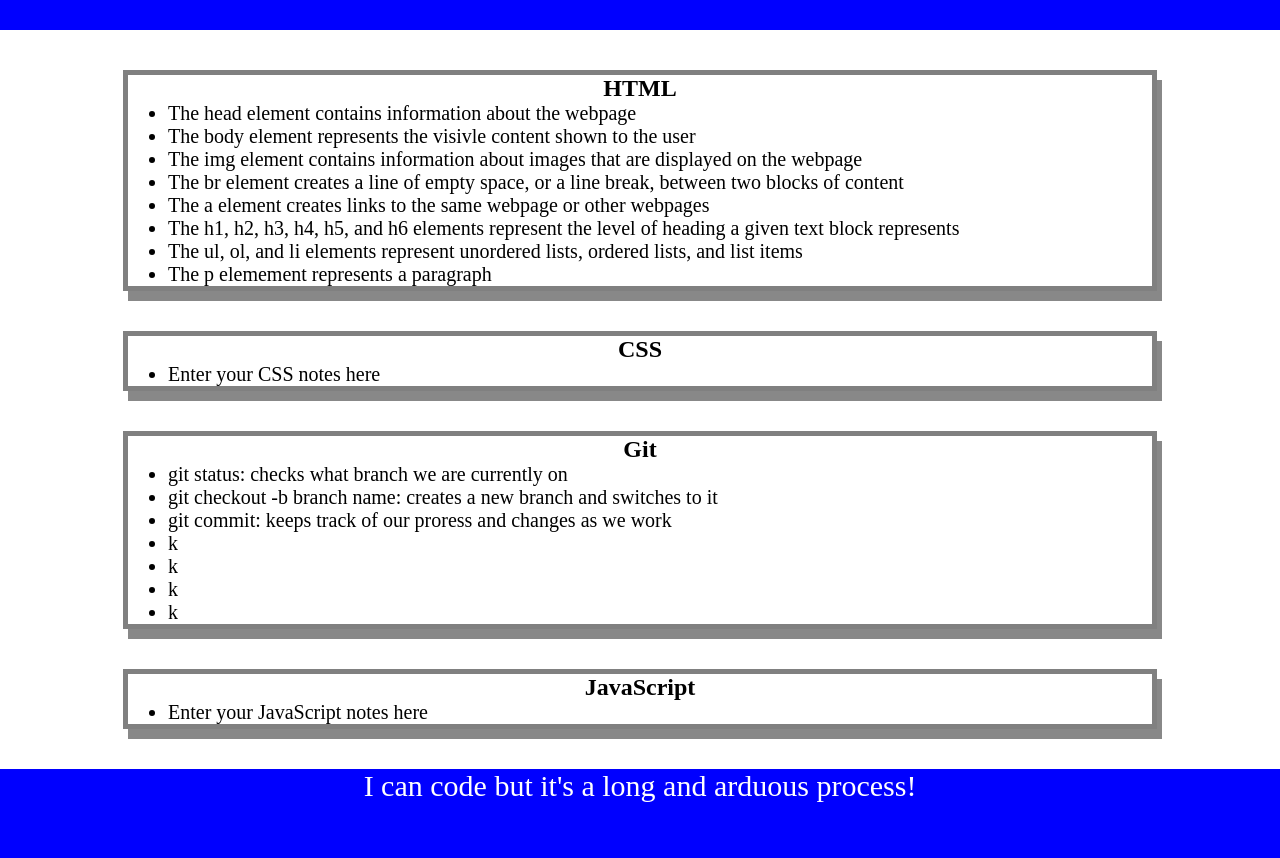
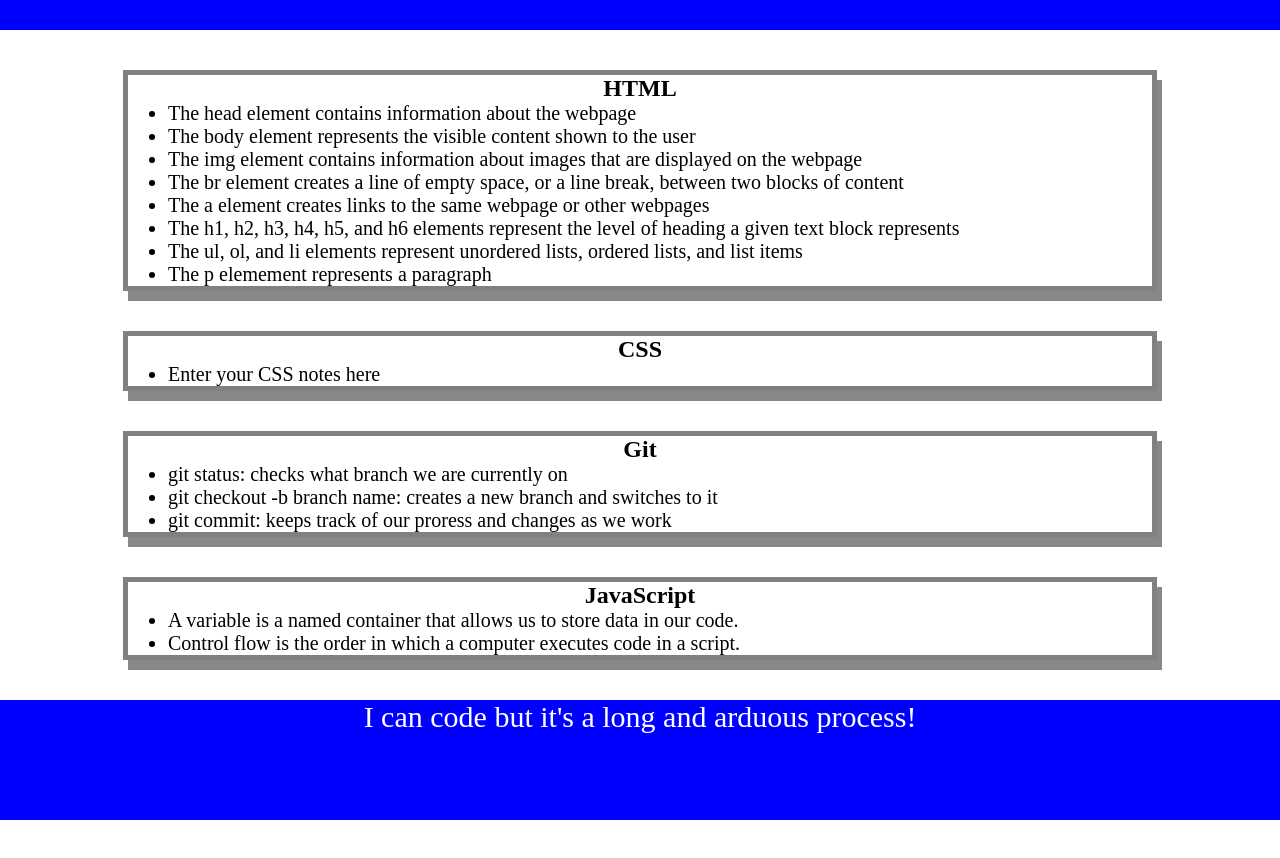
Before and after one commit to AndrewDStave/prework-study-guide, a plain HTML site: page index.html in a window 1280 px wide. Shown: the part 90-948 px from the top of the page. After the commit the page ends 910 px from the top, so only its background shows below. Drawn offline with Linux system fonts and the light colour scheme.

Commit message:
added some more to jd

```diff
--- a/index.html
+++ b/index.html
@@ -17,7 +17,7 @@
         <h2>HTML</h2>
         <ul>
           <li>The head element contains information about the webpage</li>
-          <li>The body element represents the visivle content shown to the user</li>
+          <li>The body element represents the visible content shown to the user</li>
           <li>The img element contains information about images that are displayed on the webpage</li>
           <li>The br element creates a line of empty space, or a line break, between two blocks of content</li>
           <li>The a element creates links to the same webpage or other webpages</li>
@@ -40,17 +40,14 @@
           <li>git status: checks what branch we are currently on</li>
           <li>git checkout -b branch name: creates a new branch and switches to it</li>
           <li>git commit: keeps track of our proress and changes as we work</li>
-          <li>k</li>
-          <li>k</li>
-          <li>k</li>
-          <li>k</li>
         </ul>
       </section>
 
       <section class="card" id="javascript-section">
         <h2>JavaScript</h2>
         <ul>
-          <li>Enter your JavaScript notes here</li>
+          <li>A variable is a named container that allows us to store data in our code.</li>
+          <li>Control flow is the order in which a computer executes code in a script.</li>
         </ul>
       </section>
     </main>
@@ -58,5 +55,6 @@
     <footer>
       <p>I can code but it's a long and arduous process!</p>
     </footer>
+    <script src="./assets/script.js"></script>
   </body>
 </html>
```
